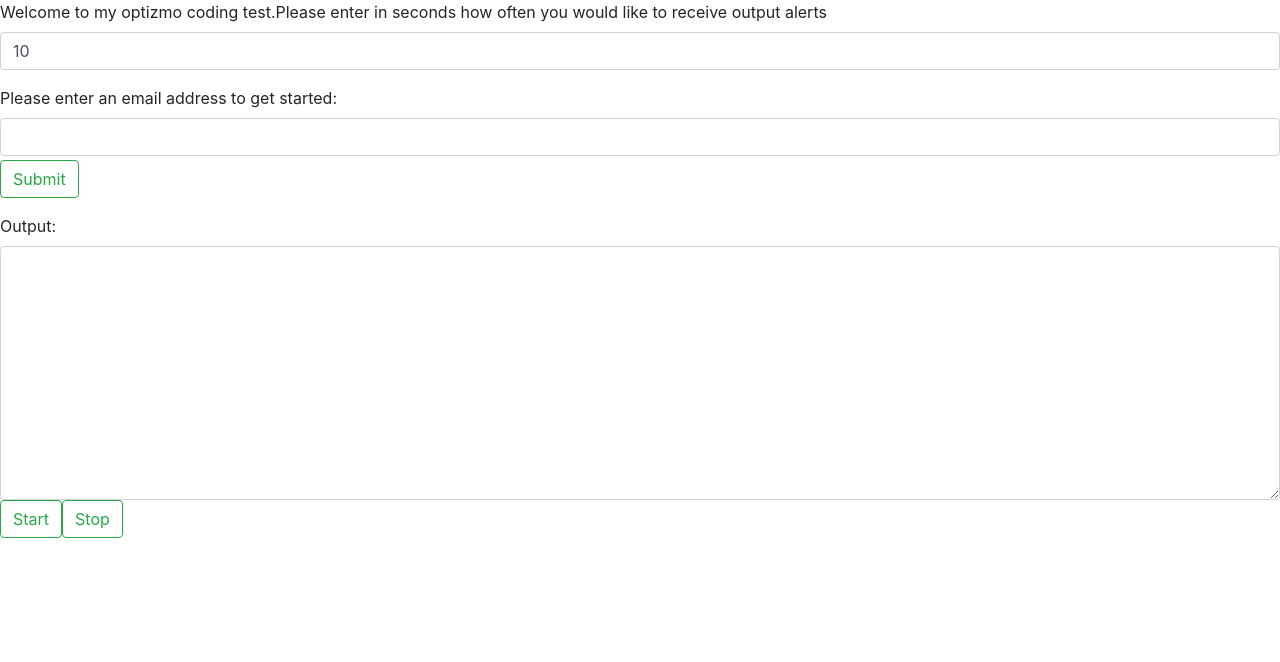
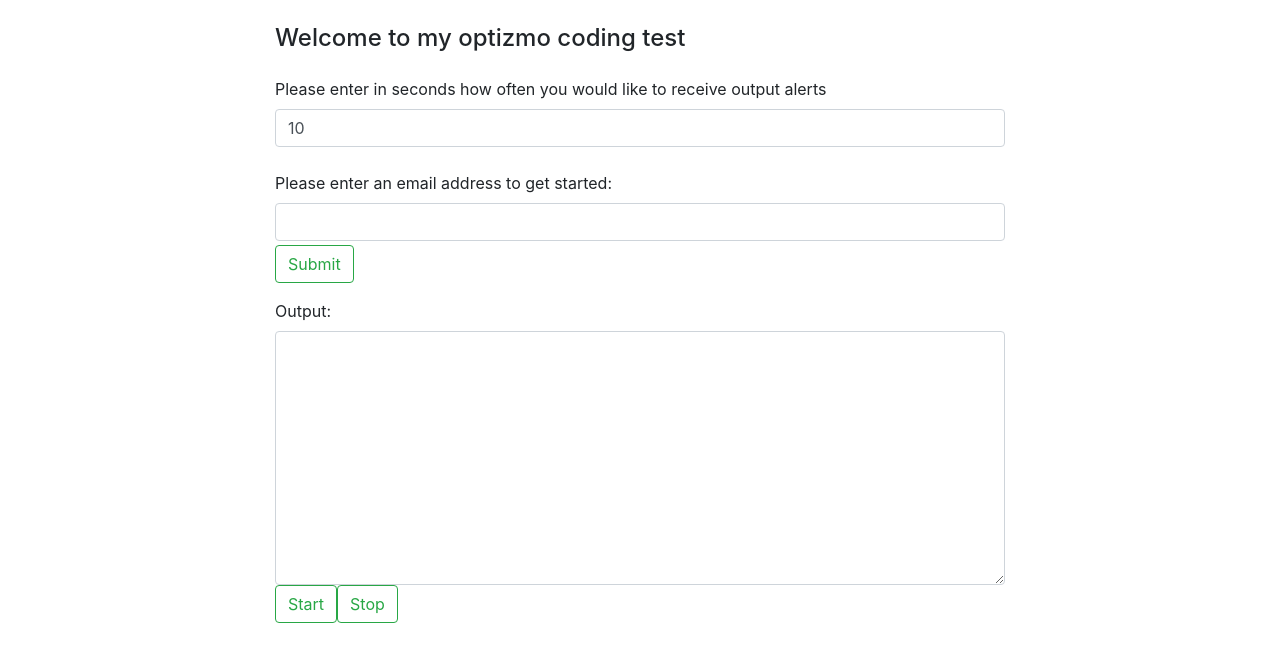
Before and after one commit to tsesaihung/email-service, a React (Create React App) app in the folder ui/: page / in a window 1280 px wide. Shown: the top 662 px of the page. Built offline with nearby package versions, Linux system fonts and the light colour scheme.

Commit message:
append text to text area

```diff
--- a/ui/src/App.js
+++ b/ui/src/App.js
@@ -28,7 +28,7 @@ export default class App extends Component {
 
   onStart = () => {
 
-    console.log ('on start');
+    console.log('on start');
 
     setTimeout(() => {
       // this.appendText('enter email');
@@ -72,12 +72,19 @@ export default class App extends Component {
   render() {
     return (
       <>
-        <div>
+        <div class="container">
+          <div class="row">
+            <div class="col-md-8 offset-md-2">
+            <div class="mt-4">
+              <h4>Welcome to my optizmo coding test</h4>
+            </div>
+            <div class="mt-4">
               <Form.Group controlId="formOutputFrequency">
-            <Form.Label>Welcome to my optizmo coding test.</Form.Label>
                 <Form.Label>Please enter in seconds how often you would like to receive output alerts </Form.Label>
-            <Form.Control type="text" placeholder="10" onChange={e => this.setState({ searchFrequency: e.target.value })} value={this.state.searchFrequency} />
+                <Form.Control type="number" onChange={e => this.setState({ searchFrequency: e.target.value })} value={this.state.searchFrequency} />
               </Form.Group>
+              </div>
+              <div class="mt-4">
               <Form.Group controlId="formBasicEmail">
                 <Form.Label>Please enter an email address to get started: </Form.Label>
                 <Form.Control type="email" onChange={e => this.setState({ searchEmail: e.target.value })} value={this.state.searchEmail} />
@@ -88,6 +95,8 @@ export default class App extends Component {
                   onClick={this.onSubmit}
                 >Submit</Button>
               </Form.Group>
+              </div>
+
               <Form.Group className="m-0">
                 <Form.Label>Output: </Form.Label>
                 <Form.Control
@@ -98,7 +107,7 @@ export default class App extends Component {
                   onChange={e => this.setState({ val: e.target.value })}
                   type="text"
                 />
-
+                <Form.Label></Form.Label>
                 <Button
                   className="btnFormSend"
                   variant="outline-success"
@@ -110,6 +119,8 @@ export default class App extends Component {
                   onClick={this.onClear}
                 >Stop</Button>
               </Form.Group>
+            </div>
+          </div>
         </div>
         {/* <div
           style={{
```
Lines whose indentation alone changed are shown as unchanged.
